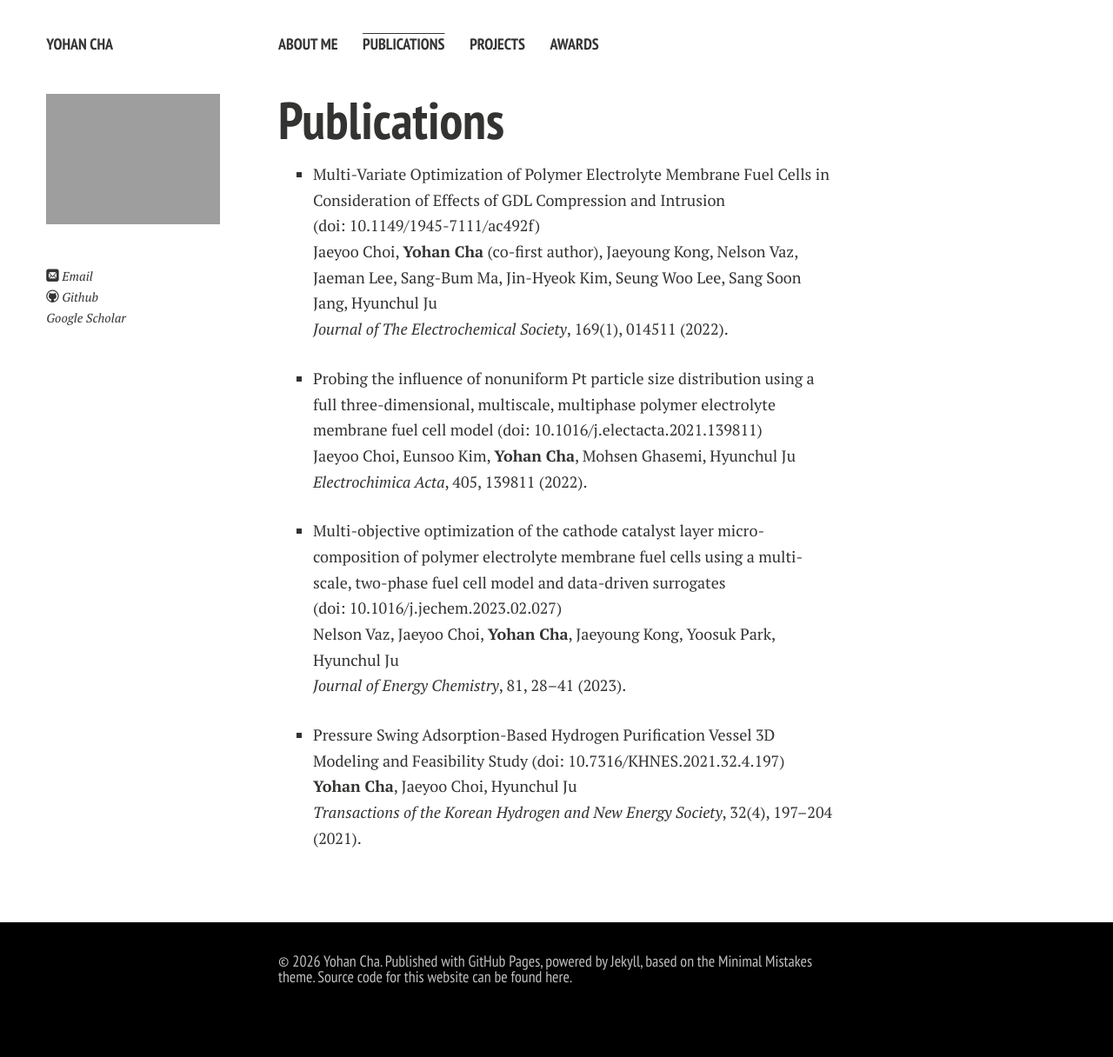
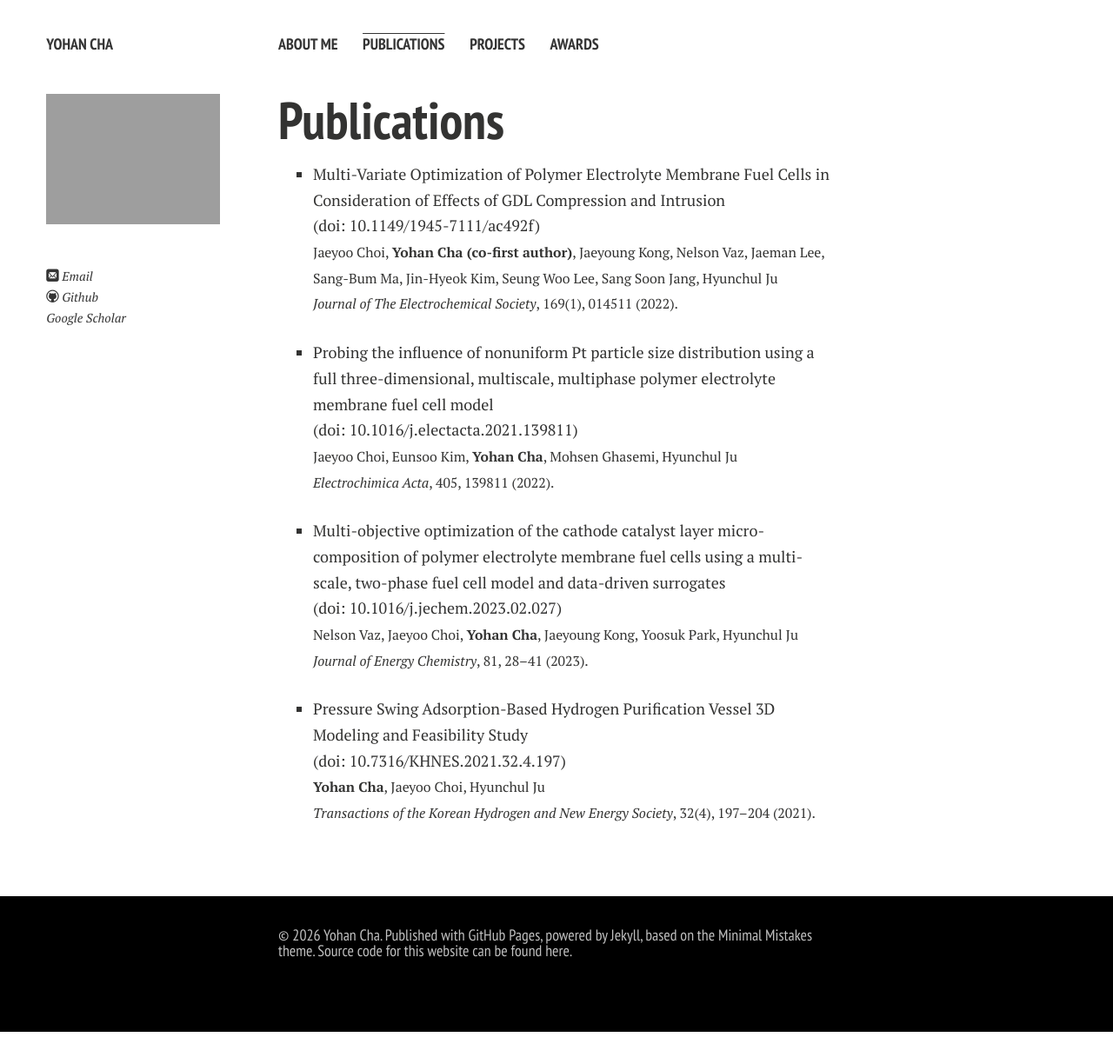
Before and after one commit to powerfulsmooth/powerfulsmooth.github.io, a Jekyll site: the page built from publications.md, in a window 1280 px wide. Shown: the whole page at 87% size. Built offline with Jekyll 4.4.1, drawn with Linux system fonts in a browser that asks for light colours; nearby versions of some CDN libraries; comment, search, counter and statistics services are not loaded; a style sheet for code colours, icons or effects is not loaded; after the commit the page ends 1187 px from its top, so only the background shows below that.

Commit message:
Add files via upload

```diff
--- a/publications.md
+++ b/publications.md
@@ -6,10 +6,10 @@ title: Publications
 
 # Publications
 
-- Multi-Variate Optimization of Polymer Electrolyte Membrane Fuel Cells in Consideration of Effects of GDL Compression and Intrusion <span style="white-space:nowrap;">(doi: <a href="https://doi.org/10.1149/1945-7111/ac492f">10.1149/1945-7111/ac492f</a>)</span><br>Jaeyoo Choi, **Yohan Cha** (co-first author), Jaeyoung Kong, Nelson Vaz, Jaeman Lee, Sang-Bum Ma, Jin-Hyeok Kim, Seung Woo Lee, Sang Soon Jang, Hyunchul Ju<br>*Journal of The Electrochemical Society*, 169(1), 014511 (2022).
+- Multi-Variate Optimization of Polymer Electrolyte Membrane Fuel Cells in Consideration of Effects of GDL Compression and Intrusion<br><span style="white-space:nowrap;">(doi: <a href="https://doi.org/10.1149/1945-7111/ac492f">10.1149/1945-7111/ac492f</a>)</span><br><span style="font-size:0.88em;">Jaeyoo Choi, <strong>Yohan Cha (co-first author)</strong>, Jaeyoung Kong, Nelson Vaz, Jaeman Lee, Sang-Bum Ma, Jin-Hyeok Kim, Seung Woo Lee, Sang Soon Jang, Hyunchul Ju<br><em>Journal of The Electrochemical Society</em>, 169(1), 014511 (2022).</span>
 
-- Probing the influence of nonuniform Pt particle size distribution using a full three-dimensional, multiscale, multiphase polymer electrolyte membrane fuel cell model <span style="white-space:nowrap;">(doi: <a href="https://doi.org/10.1016/j.electacta.2021.139811">10.1016/j.electacta.2021.139811</a>)</span><br>Jaeyoo Choi, Eunsoo Kim, **Yohan Cha**, Mohsen Ghasemi, Hyunchul Ju<br>*Electrochimica Acta*, 405, 139811 (2022).
+- Probing the influence of nonuniform Pt particle size distribution using a full three-dimensional, multiscale, multiphase polymer electrolyte membrane fuel cell model<br><span style="white-space:nowrap;">(doi: <a href="https://doi.org/10.1016/j.electacta.2021.139811">10.1016/j.electacta.2021.139811</a>)</span><br><span style="font-size:0.88em;">Jaeyoo Choi, Eunsoo Kim, <strong>Yohan Cha</strong>, Mohsen Ghasemi, Hyunchul Ju<br><em>Electrochimica Acta</em>, 405, 139811 (2022).</span>
 
-- Multi-objective optimization of the cathode catalyst layer micro-composition of polymer electrolyte membrane fuel cells using a multi-scale, two-phase fuel cell model and data-driven surrogates <span style="white-space:nowrap;">(doi: <a href="https://doi.org/10.1016/j.jechem.2023.02.027">10.1016/j.jechem.2023.02.027</a>)</span><br>Nelson Vaz, Jaeyoo Choi, **Yohan Cha**, Jaeyoung Kong, Yoosuk Park, Hyunchul Ju<br>*Journal of Energy Chemistry*, 81, 28–41 (2023).
+- Multi-objective optimization of the cathode catalyst layer micro-composition of polymer electrolyte membrane fuel cells using a multi-scale, two-phase fuel cell model and data-driven surrogates<br><span style="white-space:nowrap;">(doi: <a href="https://doi.org/10.1016/j.jechem.2023.02.027">10.1016/j.jechem.2023.02.027</a>)</span><br><span style="font-size:0.88em;">Nelson Vaz, Jaeyoo Choi, <strong>Yohan Cha</strong>, Jaeyoung Kong, Yoosuk Park, Hyunchul Ju<br><em>Journal of Energy Chemistry</em>, 81, 28–41 (2023).</span>
 
-- Pressure Swing Adsorption-Based Hydrogen Purification Vessel 3D Modeling and Feasibility Study <span style="white-space:nowrap;">(doi: <a href="https://doi.org/10.7316/KHNES.2021.32.4.197">10.7316/KHNES.2021.32.4.197</a>)</span><br>**Yohan Cha**, Jaeyoo Choi, Hyunchul Ju<br>*Transactions of the Korean Hydrogen and New Energy Society*, 32(4), 197–204 (2021).
+- Pressure Swing Adsorption-Based Hydrogen Purification Vessel 3D Modeling and Feasibility Study<br><span style="white-space:nowrap;">(doi: <a href="https://doi.org/10.7316/KHNES.2021.32.4.197">10.7316/KHNES.2021.32.4.197</a>)</span><br><span style="font-size:0.88em;"><strong>Yohan Cha</strong>, Jaeyoo Choi, Hyunchul Ju<br><em>Transactions of the Korean Hydrogen and New Energy Society</em>, 32(4), 197–204 (2021).</span>
```
